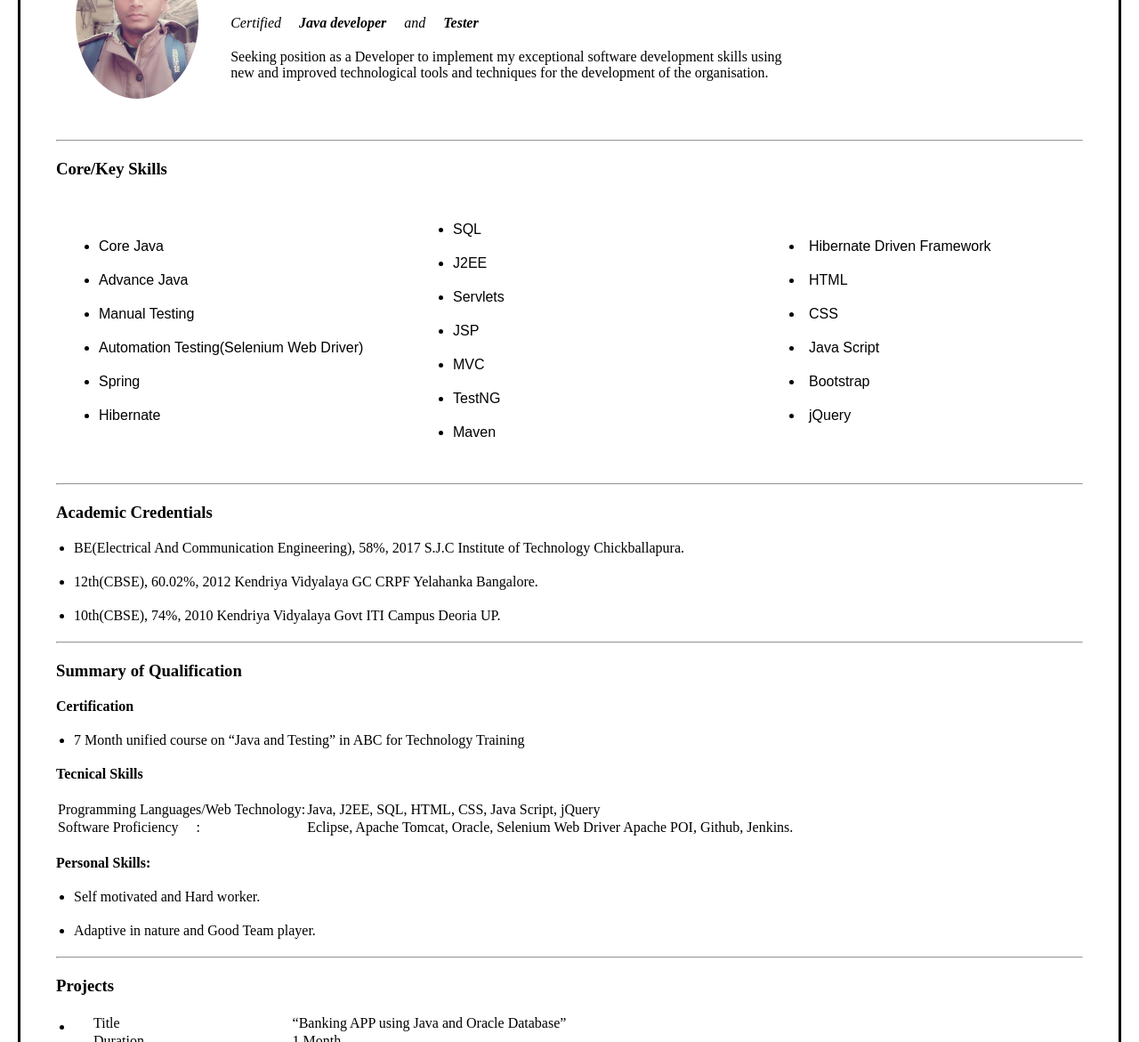
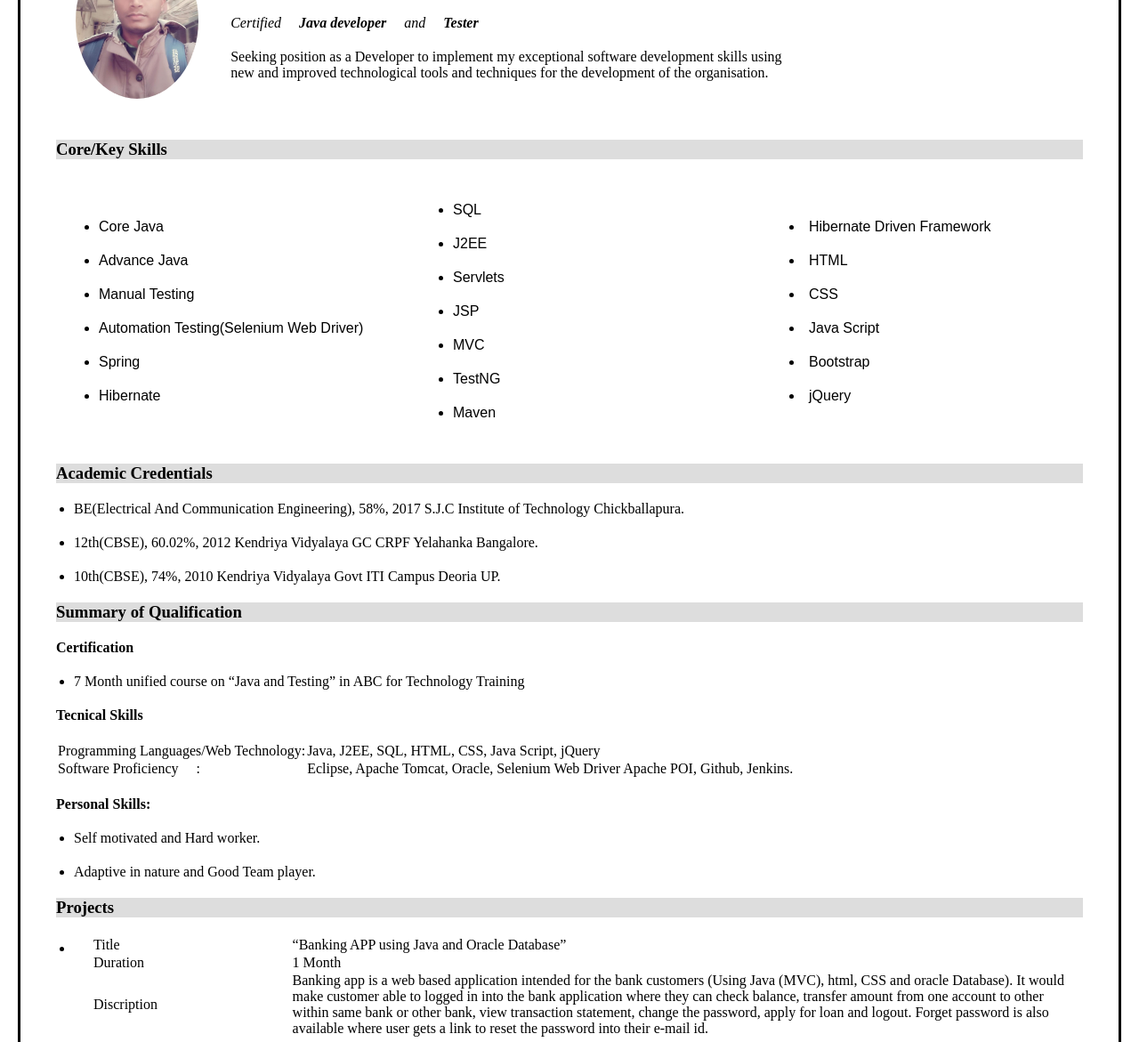
Before and after one commit to 01div01/cv, a plain HTML site: page index.html in a window 1280 px wide. Shown: the part 129-1300 px from the top of the page at 89% size. Drawn offline with Linux system fonts and the light colour scheme.

Commit message:
Update index.html

```diff
--- a/index.html
+++ b/index.html
@@ -18,15 +18,16 @@
       background-color: white;
       color: black;
       text-rendering: optimizeLegibility;
-
     }
-
     .skill {
       font-family: arial, sans-serif;
       border-collapse: collapse;
       width: 100%;
     }
 
+h3{
+  background-color: #dddddd;
+}
     .skillcol {
       text-align: left;
       padding: 8px;
@@ -61,7 +62,7 @@
 
 
 
-  <hr>
+
 </body>
 <h3>Core/Key Skills</h3>
 <table class="skill">
@@ -97,7 +98,7 @@
     </td>
   </tr>
 </table>
-<hr>
+
 <h3>Academic Credentials</h3>
 <ul>
   <li>BE(Electrical And Communication Engineering), 58%, 2017
@@ -110,7 +111,7 @@
     Kendriya Vidyalaya Govt ITI Campus Deoria UP.
   </li>
 </ul>
-<hr>
+
 <h3>Summary of Qualification</h3>
 <h4>Certification</h4>
 <ul>
@@ -132,7 +133,7 @@
   <li>Self motivated and Hard worker.</li>
   <li>Adaptive in nature and Good Team player.</li>
 </ul>
-<hr>
+
 <h3>Projects</h3>
 <ul>
   <li>
@@ -177,7 +178,7 @@
     </table>
   </li>
 </ul>
-<hr>
+
 <h3>Accomplishments</h3>
 <ul>
   <li>Participated in Texas instruments India Analog Maker Competition 2015 held at S J C Institute of Technology.</li>
```
